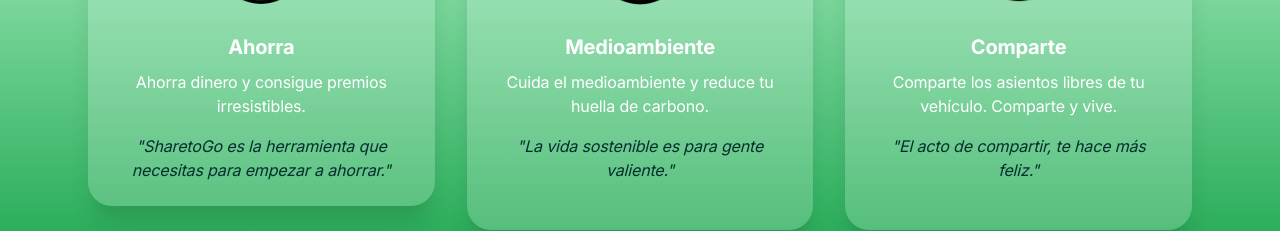
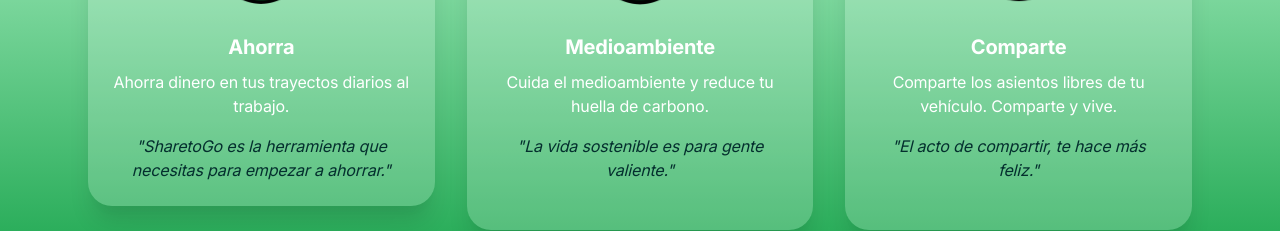
Before and after one commit to SharetoGo/ShareToGoWebsite, a Next.js app: page / in a window 1280 px wide. Shown: the part 1102-1333 px from the top of the page. Built offline with nearby package versions, Linux system fonts and the light colour scheme.

Commit message:
[FIX] changed text of ahorra featureblock

```diff
--- a/components/features-blocks.tsx
+++ b/components/features-blocks.tsx
@@ -12,7 +12,7 @@ export default function FeaturesBlocks() {
           <div className="flex flex-col items-center p-6 bg-white bg-opacity-20 rounded-3xl shadow-xl transition-transform transform hover:-translate-y-2 hover:scale-105">
             <Image src={Money} width={120} height={120} alt="Money Icon" />
             <h4 className="text-xl font-bold leading-snug tracking-tight mt-4 mb-2">Ahorra</h4>
-            <p className="text-center">Ahorra dinero y consigue premios irresistibles.</p>
+            <p className="text-center">Ahorra dinero en tus trayectos diarios al trabajo.</p>
             <p className="text-teal-950 text-center italic mt-4">"SharetoGo es la herramienta que necesitas para empezar a ahorrar."</p>
           </div>
 
```
